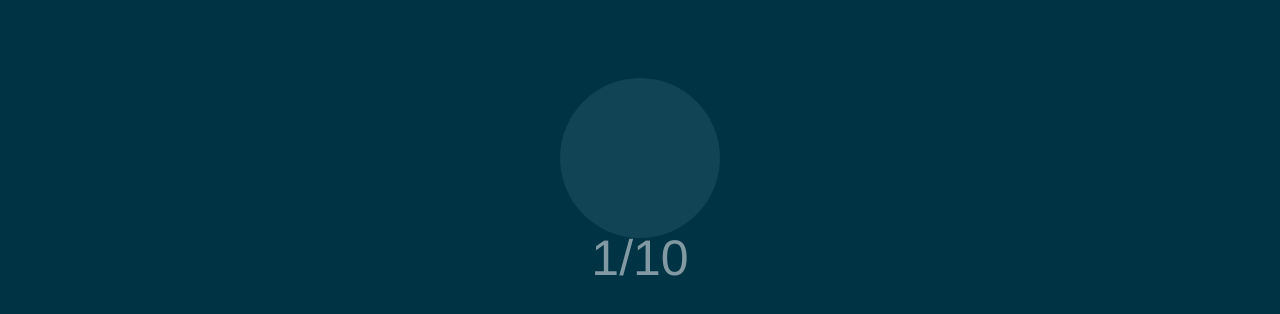
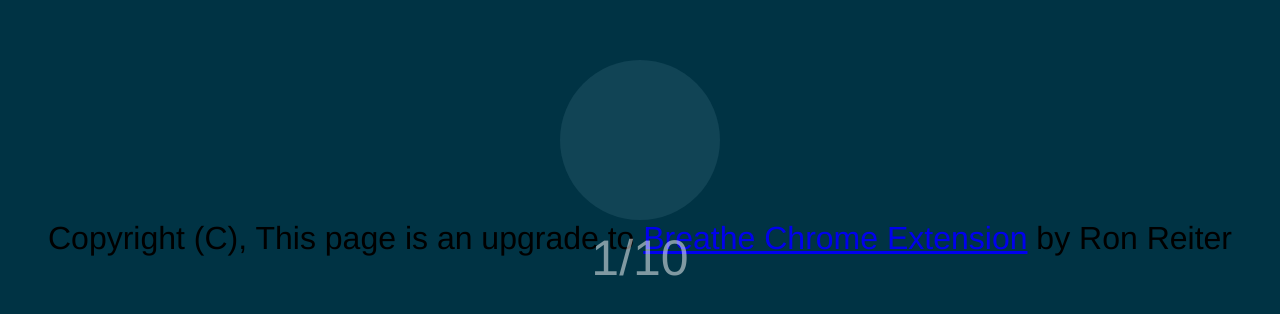
Before and after one commit to kulaone/breathing, a plain HTML site: page index.html in a window 1280 px wide. Shown: the part 242-556 px from the top of the page. Drawn offline with Linux system fonts and the light colour scheme.

Commit message:
Update index.html

```diff
--- a/index.html
+++ b/index.html
@@ -12,6 +12,7 @@
       <div id="exhale" class="instructions exhale">Breathe out</div>
       <div id="hold" class="instructions hold">Hold you breathe</div>
       <div class="instructions counter"></div>
+      <div class="credits">Copyright (C), This page is an upgrade to <a href="https://chrome.google.com/webstore/detail/fcbhjoiikniliejghcnihedcjobnjnob">Breathe Chrome Extension</a> by Ron Reiter</div>
     </div>
   </body>
 </html>
```
